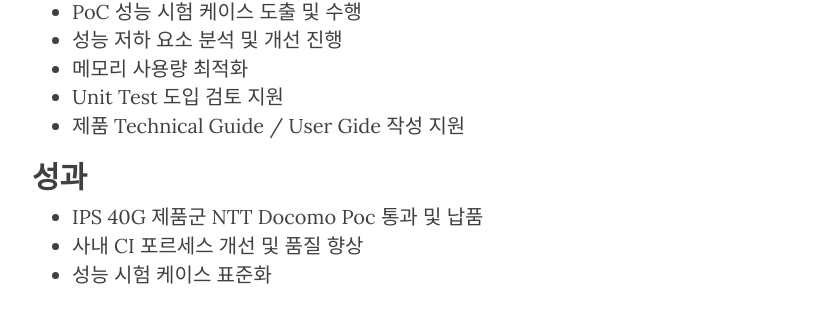
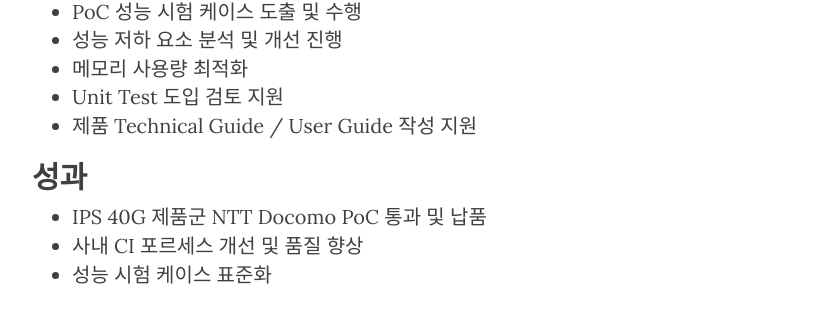
Before and after one commit to Y-JaeHyun/Y-JaeHyun.github.io, a Jekyll site: the page built from _posts/2018-05-31-NTT Docomo 대개체 사업 TFT.md, in a window 1280 px wide. Shown: the part 704-1013 px from the top of the page, without its empty margins (233-1046 px from the left). Built offline with Jekyll 4.4.1, drawn with Linux system fonts in a browser that asks for light colours; nearby versions of some CDN libraries; comment, search, counter and statistics services are not loaded.

Commit message:
이력 오타 수정

```diff
--- a/_posts/2018-05-31-NTT Docomo 대개체 사업 TFT.md
+++ b/_posts/2018-05-31-NTT Docomo 대개체 사업 TFT.md
@@ -29,12 +29,12 @@ category: Experiences
 * 성능 저하 요소 분석 및 개선 진행
 * 메모리 사용량 최적화
 * Unit Test 도입 검토 지원
-* 제품 Technical Guide / User Gide 작성 지원
+* 제품 Technical Guide / User Guide 작성 지원
 
 
 ## 성과
 
-* IPS 40G 제품군 NTT Docomo Poc 통과 및 납품
+* IPS 40G 제품군 NTT Docomo PoC 통과 및 납품
 * 사내 CI 포르세스 개선 및 품질 향상
 * 성능 시험 케이스 표준화
 
```
